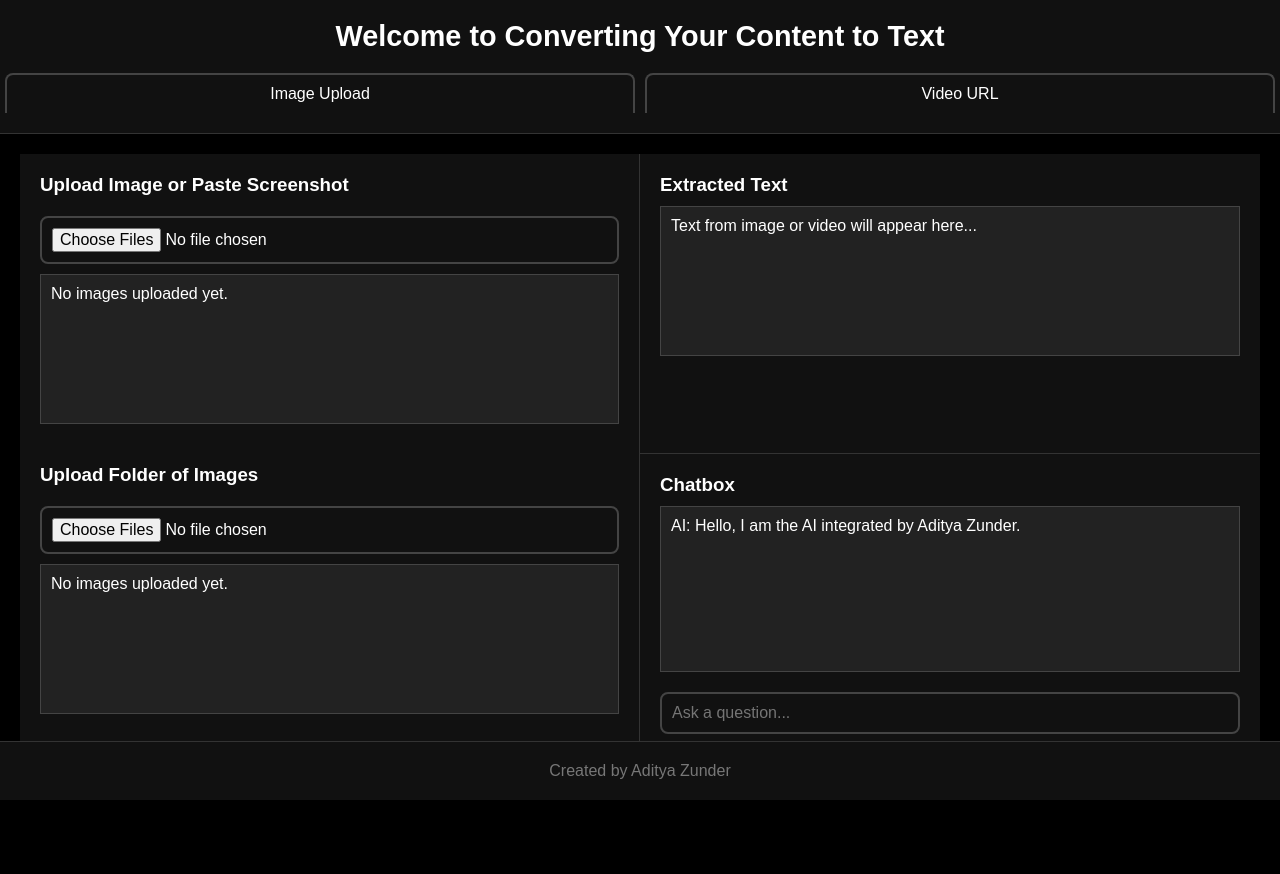
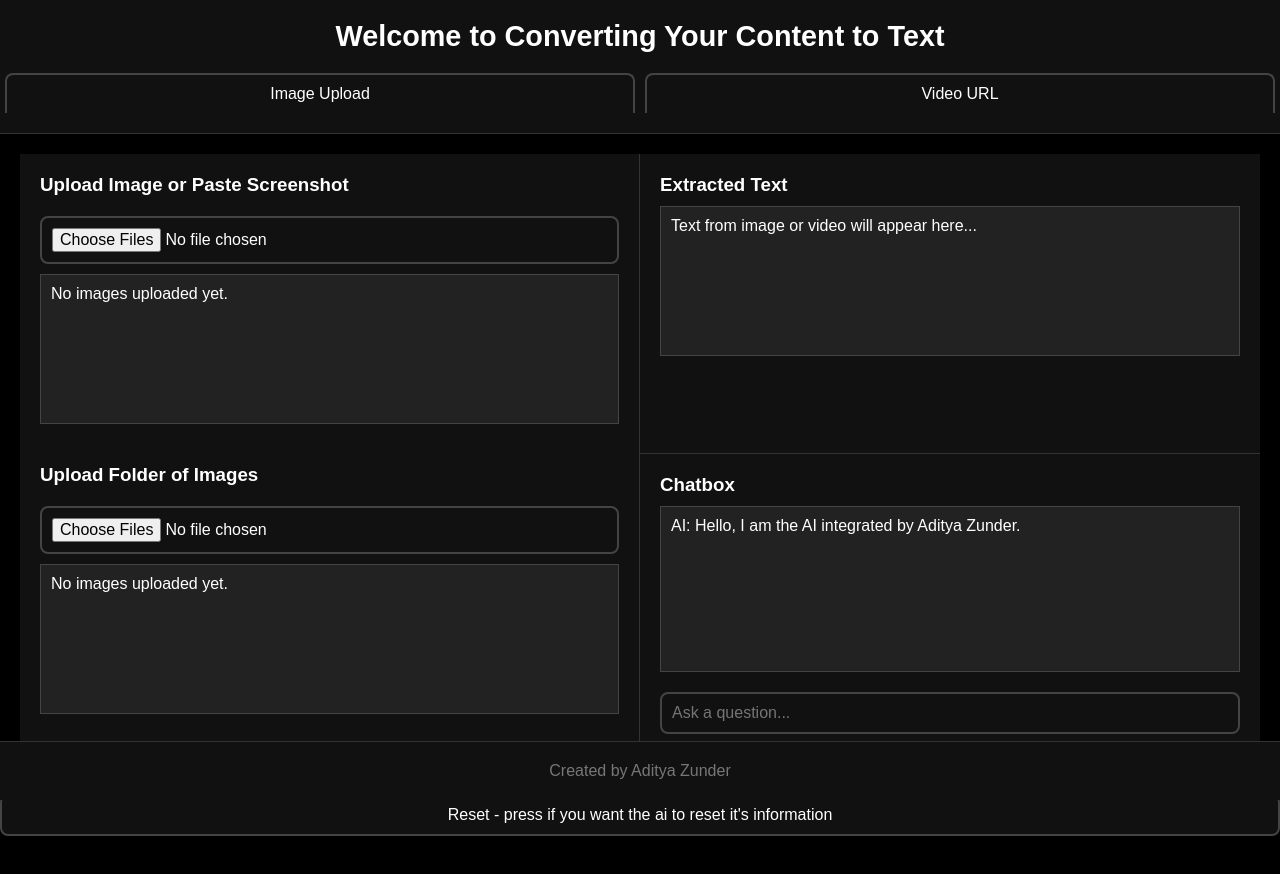
Before and after one commit to AdityaZunder/IMAGE_TEXT, a React (Create React App) app: page / in a window 1280 px wide. Shown: the top 874 px of the page. Before the commit the page ends 833 px from the top, so only its background shows below. Built offline with nearby package versions, Linux system fonts and the light colour scheme; the HTML template or start-up script is replaced by a standard one.

Commit message:
Add files via upload

```diff
--- a/src/App.js
+++ b/src/App.js
@@ -1,25 +1,32 @@
-import React, { useState, useEffect } from 'react';
+import React, { useState } from 'react';
 import './styles.css';
 import Header from './components/Header';
 import ImageUploader from './components/ImageUploader';
 import FolderUploader from './components/FolderUploader';
 import VideoURL from './components/VideoURL';
 import Chatbox from './components/Chatbox';
+import Reset from './components/Reset';
 import { uploadFiles } from './components/apiservice';
 
 function App() {
   const [isImageView, setIsImageView] = useState(true);
   const [extractedText, setExtractedText] = useState('Text from image or video will appear here...');
+  const [summary, setSummary] = useState('');
 
   const handleImageUpload = async (files) => {
     try {
       const responses = await uploadFiles(files);
-      // Assuming each response contains the extracted text
-      const extractedTexts = responses.map(response => response.message).join(', '); // Join multiple texts if necessary
+      const extractedTexts = responses.map(response => response.message).join(', ');
       setExtractedText(extractedTexts || 'No text extracted.');
+
+      // Assuming the summary comes from the API response
+      const summaryResponse = responses[0]?.summary; // Adjust based on your API response structure
+      setSummary(summaryResponse || 'No summary available.');
+
     } catch (error) {
       console.error("Error during image upload:", error);
       setExtractedText("Failed to extract text.");
+      setSummary(''); // Reset summary on error
     }
   };
 
@@ -31,6 +38,12 @@ function App() {
   const handleVideoURL = (e) => {
     const videoURL = e.target.value;
     console.log("Entered video URL:", videoURL);
+  };
+
+  const resetApp = () => {
+    setIsImageView(true);
+    setExtractedText('Text from image or video will appear here...');
+    setSummary(''); // Reset summary on reset
   };
 
   return (
@@ -52,9 +65,10 @@ function App() {
               {extractedText}
             </div>
           </div>
-          <Chatbox />
+          <Chatbox summary={summary} /> {/* Pass summary to Chatbox */}
         </div>
       </div>
+      <Reset resetApp={resetApp} />
       <footer>
         <p>Created by Aditya Zunder</p>
       </footer>
--- a/src/components/Chatbox.js
+++ b/src/components/Chatbox.js
@@ -1,20 +1,31 @@
-import React, { useState, useEffect } from 'react';
+import React, { useState, useEffect, useRef } from 'react';
 
-const Chatbox = () => {
+const Chatbox = ({ summary }) => {
   const [messages, setMessages] = useState([]);
   const [input, setInput] = useState('');
+  const chatRef = useRef(null);
 
   useEffect(() => {
-    // Set the default message when the component mounts
     setMessages([{ ai: "Hello, I am the AI integrated by Aditya Zunder." }]);
   }, []);
+
+  useEffect(() => {
+    if (chatRef.current) {
+      chatRef.current.scrollTop = chatRef.current.scrollHeight;
+    }
+  }, [messages]);
+
+  useEffect(() => {
+    if (summary) {
+      setMessages(prev => [...prev, { ai: summary }]); // Add summary to messages
+    }
+  }, [summary]); // This effect runs whenever the summary prop changes
 
   const handleChat = async (event) => {
     if (event.key === 'Enter' && input.trim() !== '') {
       const newMessages = [...messages, { user: input }];
       setMessages(newMessages);
 
-      // Send the user message to the backend
       const response = await fetch('http://127.0.0.1:5000/chat', {
         method: 'POST',
         headers: {
@@ -24,11 +35,10 @@ const Chatbox = () => {
       });
 
       const data = await response.json();
-      // Add AI response to messages
       if (data.response) {
-        setMessages((prev) => [...prev, { ai: data.response }]);
+        setMessages(prev => [...prev, { ai: data.response }]);
       } else {
-        setMessages((prev) => [...prev, { ai: "Error: " + data.error }]);
+        setMessages(prev => [...prev, { ai: "Error: " + data.error }]);
       }
 
       setInput('');
@@ -38,7 +48,7 @@ const Chatbox = () => {
   return (
     <div className="ai-chatbox">
       <h3>Chatbox</h3>
-      <div id="chatbox-messages">
+      <div id="chatbox-messages" ref={chatRef} style={{ overflowY: 'auto', maxHeight: '300px' }}>
         {messages.map((msg, index) => (
           <div key={index}>
             {msg.user && <div>User: {msg.user}</div>}
--- /dev/null
+++ b/src/components/Reset.js
@@ -0,0 +1,33 @@
+// src/components/Reset.js
+import React from 'react';
+
+const Reset = ({ resetApp }) => {
+  const handleReset = async () => {
+    try {
+      const response = await fetch('http://127.0.0.1:5000/reset', {
+        method: 'POST',
+        headers: {
+          'Content-Type': 'application/json',
+        },
+      });
+      const data = await response.json();
+      if (response.ok) {
+        console.log(data.message);
+        resetApp(); // Call the resetApp function to reset your application state
+        window.location.reload(); // Reload the page
+      } else {
+        console.error(data.error);
+      }
+    } catch (error) {
+      console.error('Error:', error);
+    }
+  };
+
+  return (
+    <button onClick={handleReset} className="reset-button">
+      Reset - press if you want the ai to reset it's information
+    </button>
+  );
+};
+
+export default Reset;
--- a/src/styles.css
+++ b/src/styles.css
@@ -199,3 +199,25 @@ input[type="text"] {
     background-color: #222;
     border-color: #555;
 }
+
+.reset-button {
+    margin: 20px 0;
+    padding: 10px 15px;
+    background-color: #111; /* Match the background color */
+    color: #fff; /* Match the text color */
+    border: 2px solid #444; /* Match the border */
+    border-radius: 8px; /* Match the border radius */
+    cursor: pointer;
+    font-size: 16px;
+    transition: background-color 0.3s ease, border 0.3s ease; /* Add transition effects */
+}
+
+.reset-button:hover {
+    background-color: #222; /* Darker background on hover */
+    border: 2px solid #555; /* Darker border on hover */
+}
+
+.reset-button:focus {
+    outline: none;
+    border: 2px solid #888; /* Highlight on focus */
+}
```
